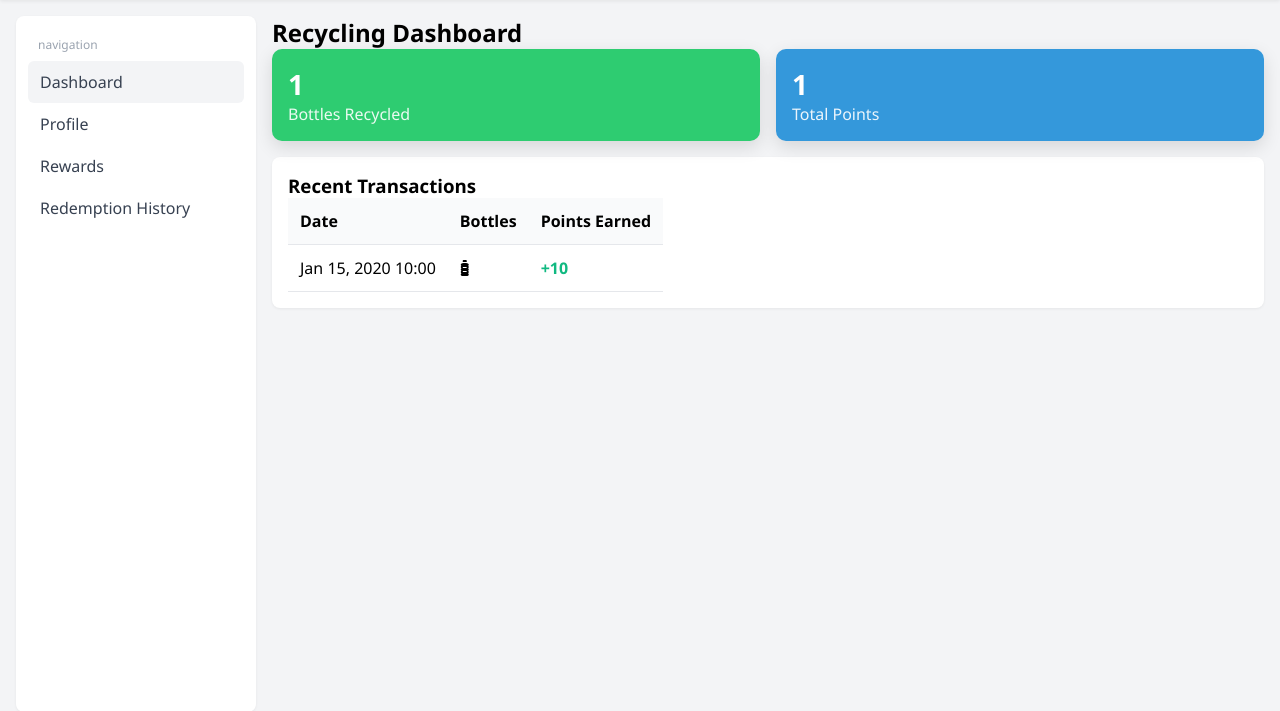
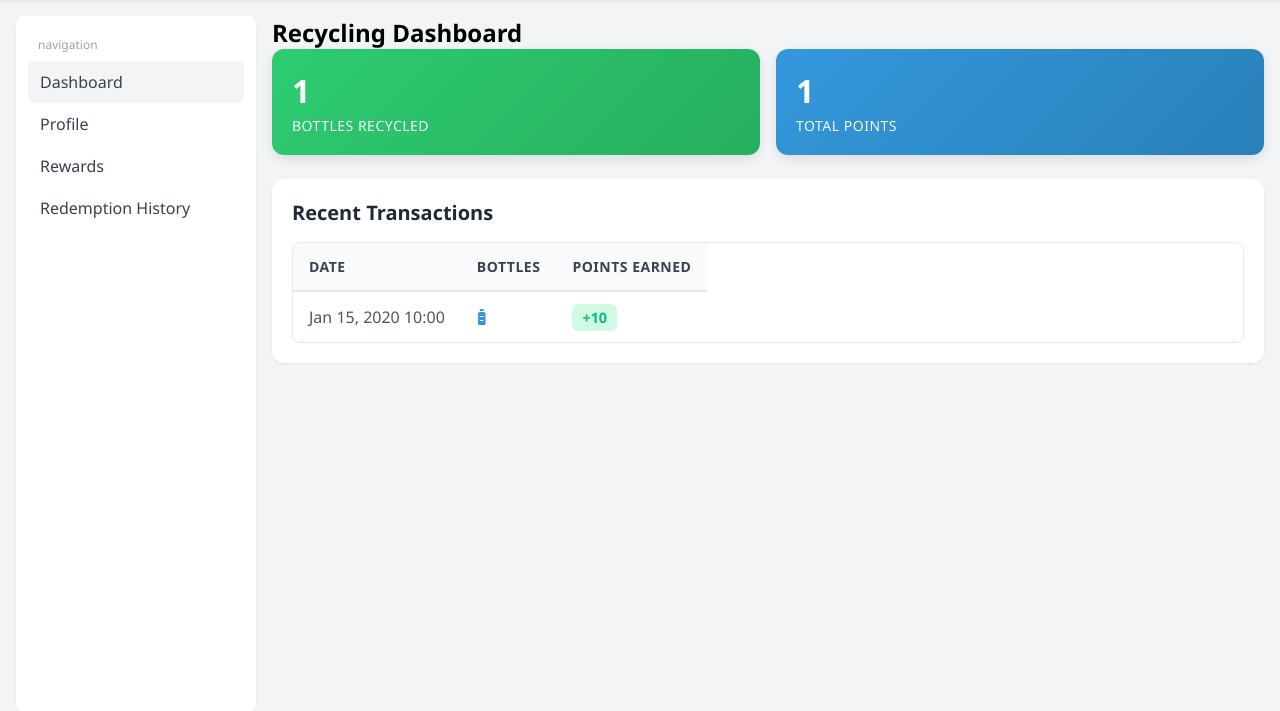
Before and after one commit to capstoneproj2025-afk/SMC_EcoDrop, a Django app: template templates/core/dashboard.html in a window 1280 px wide. Shown: the part 56-767 px from the top of the page. Run offline with Django 4.2, Linux system fonts and the light colour scheme; the template is opened without the code that fills it: most values are stand-ins (such as "Sample title", 1, 10 or a date in 2020).

Commit message:
Improve dashboard layout with number formatting and enhanced table styling

```diff
--- a/ecodrop_project/settings.py
+++ b/ecodrop_project/settings.py
@@ -67,6 +67,7 @@ INSTALLED_APPS = [
     'django.contrib.sessions',
     'django.contrib.messages',
     'django.contrib.staticfiles',
+    'django.contrib.humanize',  # For number formatting
     'cloudinary_storage',
     'cloudinary',
     'corsheaders',  # For device API CORS support
--- a/templates/core/dashboard.html
+++ b/templates/core/dashboard.html
@@ -1,5 +1,6 @@
 {% extends 'core/base_dashboard.html' %}
 {% load static %}
+{% load humanize %}
 
 {% block title %}Dashboard - EcoDrop{% endblock %}
 
@@ -18,20 +19,55 @@
 {% block extra_styles %}
 <style>
 .recycling { margin-top: 0; }
-.cards { display:flex; gap:16px; flex-wrap:wrap; }
-.kpi { flex:1; min-width: 220px; color:#fff; border-radius: 10px; padding: 16px; box-shadow: 0 6px 18px rgba(0,0,0,0.12); }
-.kpi.green { background:#2ecc71; }
-.kpi.blue { background:#3498db; }
-.kpi-value { font-size: 28px; font-weight: 800; }
-.kpi-label { opacity: 0.9; }
-.table-card { margin-top: 16px; }
-.table-wrap { overflow-x:auto; }
-.table-wrap table { width:100%; border-collapse: collapse; }
-.table-wrap th, .table-wrap td { text-align:left; padding:12px; border-bottom:1px solid #e5e7eb; }
-.table-wrap thead th { background:#f9fafb; }
-.pts { color:#10b981; font-weight: 700; }
-.card { background:#fff; border-radius: 8px; padding: 16px; box-shadow: 0 1px 3px rgba(0,0,0,0.06); }
-.empty { text-align:center; color:#666; padding: 20px; }
+.cards { display:flex; gap:16px; flex-wrap:wrap; margin-bottom: 24px; }
+.kpi { flex:1; min-width: 220px; color:#fff; border-radius: 12px; padding: 20px; box-shadow: 0 4px 12px rgba(0,0,0,0.1); }
+.kpi.green { background: linear-gradient(135deg, #2ecc71, #27ae60); }
+.kpi.blue { background: linear-gradient(135deg, #3498db, #2980b9); }
+.kpi-value { font-size: 32px; font-weight: 800; margin-bottom: 4px; }
+.kpi-label { opacity: 0.95; font-size: 14px; text-transform: uppercase; letter-spacing: 0.5px; }
+.table-card { margin-top: 0; }
+.table-card h3 { margin-bottom: 16px; color: #1f2937; font-size: 1.25rem; }
+.table-wrap { overflow-x:auto; border-radius: 8px; border: 1px solid #e5e7eb; }
+.table-wrap table { width:100%; border-collapse: collapse; min-width: 500px; }
+.table-wrap th {
+    text-align:left;
+    padding:14px 16px;
+    background: #f9fafb;
+    font-weight: 600;
+    color: #374151;
+    font-size: 0.875rem;
+    text-transform: uppercase;
+    letter-spacing: 0.5px;
+    border-bottom: 2px solid #e5e7eb;
+}
+.table-wrap td {
+    text-align:left;
+    padding:14px 16px;
+    border-bottom:1px solid #f3f4f6;
+    color: #4b5563;
+}
+.table-wrap tbody tr:hover { background: #f9fafb; }
+.table-wrap tbody tr:last-child td { border-bottom: none; }
+.pts {
+    color:#10b981;
+    font-weight: 700;
+    background: #d1fae5;
+    padding: 4px 10px;
+    border-radius: 6px;
+    font-size: 0.9rem;
+}
+.bottles-icon { color: #3498db; margin-right: 6px; }
+.card { background:#fff; border-radius: 12px; padding: 20px; box-shadow: 0 1px 3px rgba(0,0,0,0.08); }
+.empty { text-align:center; color:#666; padding: 40px 20px; }
+.empty i { font-size: 48px; color: #d1d5db; margin-bottom: 12px; display: block; }
+
+@media (max-width: 768px) {
+    .cards { flex-direction: column; }
+    .kpi { min-width: 100%; }
+    .table-wrap { border: none; }
+    .table-wrap table { min-width: 100%; }
+    .table-wrap th, .table-wrap td { padding: 10px 12px; font-size: 0.85rem; }
+}
 </style>
 {% endblock %}
 
@@ -45,7 +81,7 @@
             <div class="kpi-label">Bottles Recycled</div>
         </div>
         <div class="kpi blue">
-            <div class="kpi-value">{{ user_profile.total_points }}</div>
+            <div class="kpi-value">{{ user_profile.total_points|intcomma }}</div>
             <div class="kpi-label">Total Points</div>
         </div>
     </div>
@@ -66,7 +102,7 @@
                     {% for entry in recent_entries %}
                     <tr>
                         <td>{{ entry.created_at|date:"M d, Y H:i" }}</td>
-                        <td><i class="fas fa-bottle-water"></i> {{ entry.no_bottle }}</td>
+                        <td><i class="fas fa-bottle-water bottles-icon"></i>{{ entry.no_bottle }}</td>
                         <td><span class="pts">+{{ entry.points }}</span></td>
                     </tr>
                     {% endfor %}
```
